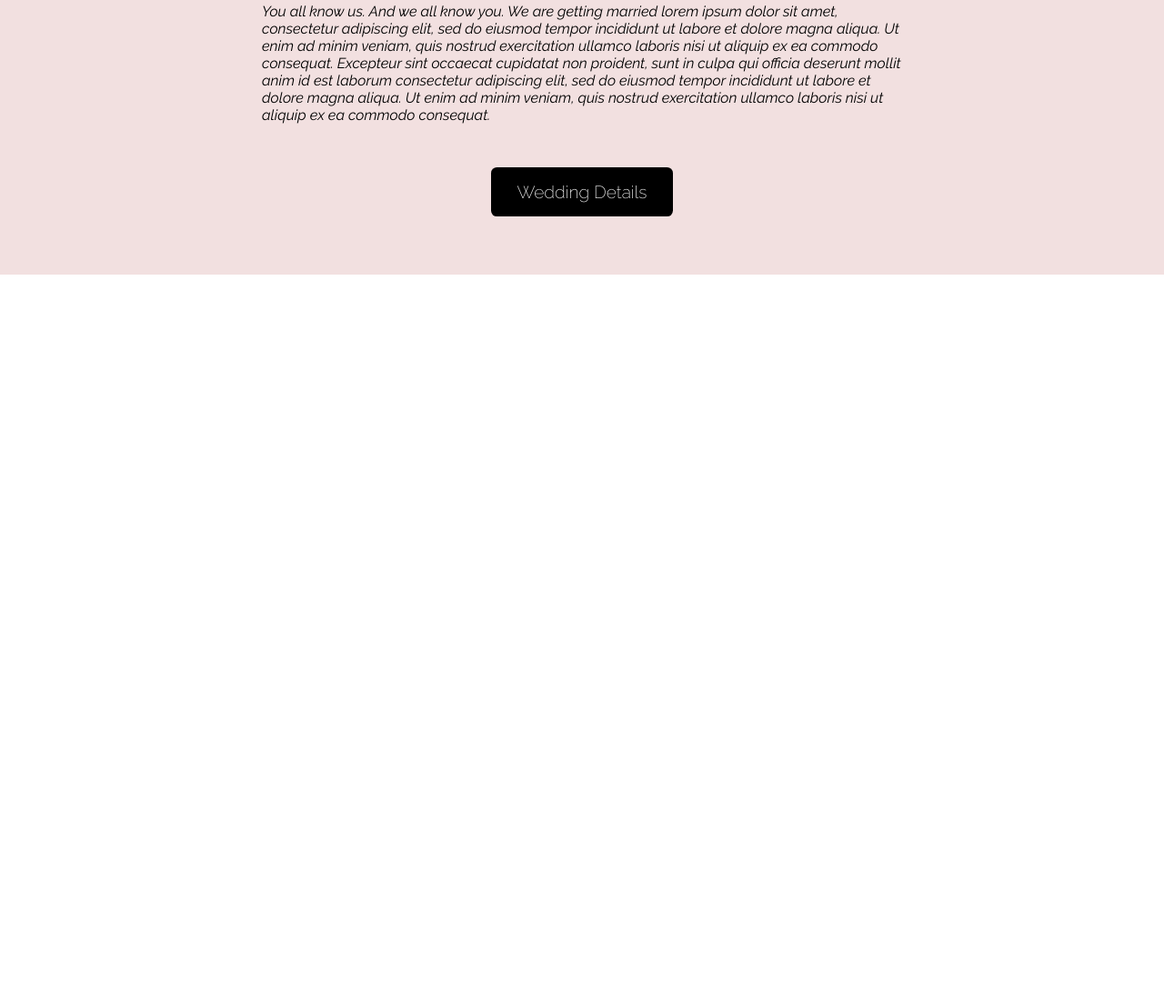
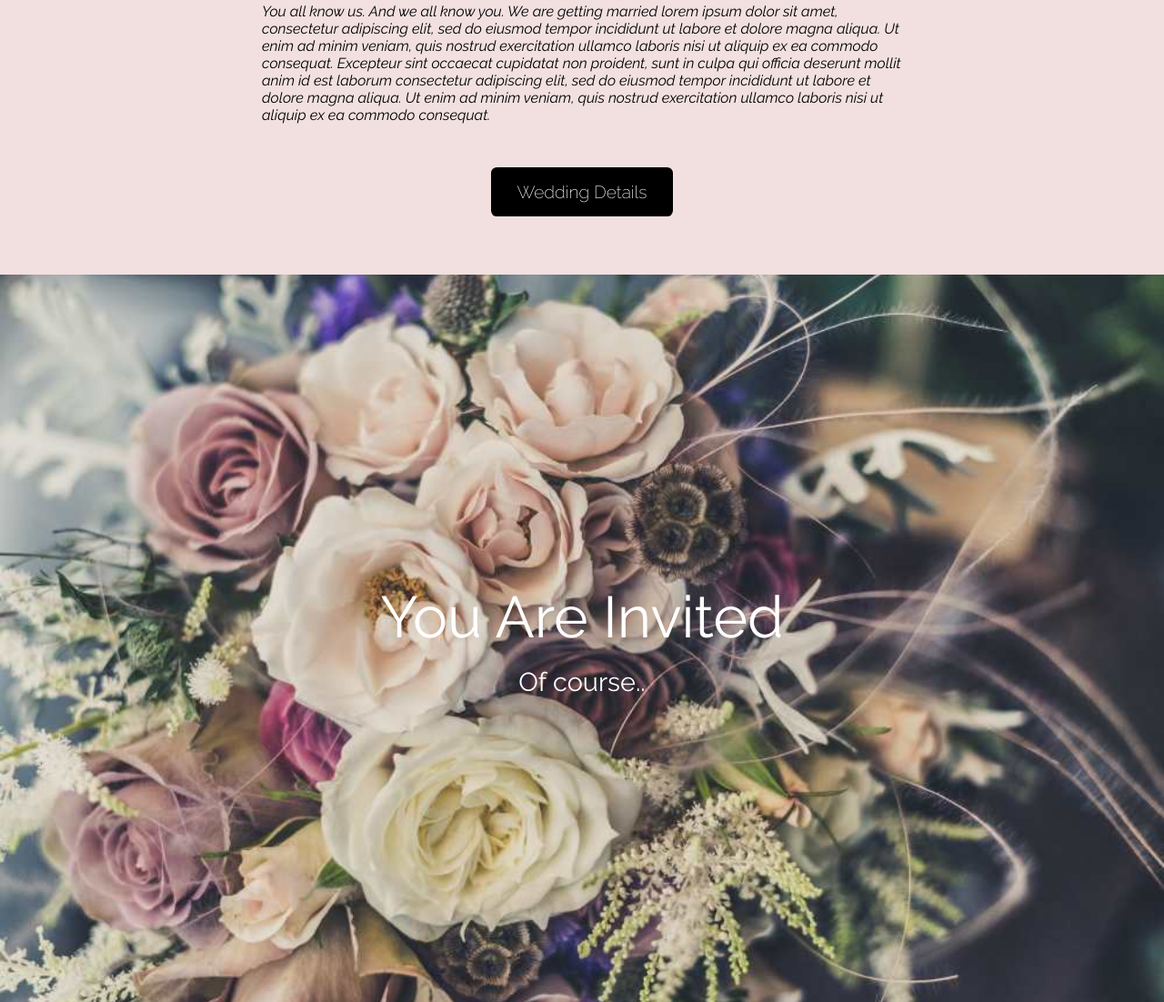
Before and after one commit to abuemkezeChu/wedding-invitation, a plain HTML site: page index.html in a window 1280 px wide. Shown: the part 1398-2500 px from the top of the page at 91% size. Before the commit the page ends 1700 px from the top, so only its background shows below. Drawn offline with Linux system fonts and the light colour scheme.

Commit message:
feat: invitation section

```diff
--- a/assets/styles/index.css
+++ b/assets/styles/index.css
@@ -57,7 +57,8 @@ body {
   filter: grayscale(40%);
 }
 
-.text-container {
+.text-container,
+.text-container-2 {
   display: flex;
   flex-direction: column;
   gap: 0.4rem;
@@ -66,12 +67,14 @@ body {
   text-align: center;
 }
 
-.header-text-1 {
+.header-text-1,
+.invite-text-1 {
   font-size: 4rem;
   font-weight: 400;
 }
 
-.header-text-2 {
+.header-text-2,
+.invite-text-2 {
   font-size: 1.8rem;
   font-weight: 400;
 }
@@ -114,12 +117,12 @@ body {
 
 .about-title {
   font-size: 2.4rem;
-  color:#757575;
+  color: #757575;
   font-weight: 700;
 }
 
 .btn-1 {
-  font-family: Raleway,sans-serif;
+  font-family: Raleway, sans-serif;
   font-size: 1.2rem;
   font-weight: 100;
   padding: 1rem 1.8rem;
@@ -128,3 +131,15 @@ body {
   background-color: #000;
   color: #fff;
 }
+
+.invite {
+  background: url("../images/flowers.jpg");
+  background-size: cover;
+  background-position: center;
+  color: #fff;
+  width: 100%;
+  height: 100vh;
+  display: flex;
+  align-items: center;
+  justify-content: center;
+}
--- a/index.html
+++ b/index.html
@@ -34,10 +34,20 @@
       <h1 class="about-title">Jane &amp; John</h1>
       <img src="assets/images/wedding_couple2.jpg" alt="">
       <p>
-        You all know us. And we all know you. We are getting married lorem ipsum dolor sit amet, consectetur adipiscing elit, sed do eiusmod tempor incididunt ut labore et dolore magna aliqua. Ut enim ad minim veniam, quis nostrud exercitation ullamco laboris nisi ut aliquip ex ea commodo consequat. Excepteur sint occaecat cupidatat non proident, sunt in culpa qui officia deserunt mollit anim id est laborum consectetur adipiscing elit, sed do eiusmod tempor incididunt ut labore et dolore magna aliqua. Ut enim ad minim veniam, quis nostrud exercitation ullamco laboris nisi ut aliquip ex ea commodo consequat.</p>
+        You all know us. And we all know you. We are getting married lorem ipsum dolor sit amet, consectetur adipiscing elit, sed do eiusmod tempor incididunt ut labore et dolore magna aliqua. Ut enim ad minim veniam, quis nostrud exercitation ullamco laboris nisi ut aliquip ex ea commodo consequat. Excepteur sint occaecat cupidatat non proident, sunt in culpa qui officia deserunt mollit anim id est laborum consectetur adipiscing elit, sed do eiusmod tempor incididunt ut labore et dolore magna aliqua. Ut enim ad minim veniam, quis nostrud exercitation ullamco laboris nisi ut aliquip ex ea commodo consequat.
+      </p>
         <button class="btn-1">Wedding Details</button>
     </div>
   </section>
 
+  <!-- INVITATION -->
+
+  <section class="invite">
+      <div class="text-container-2">
+        <h1 class="invite-text-1">You Are Invited</h1>
+        <h2 class="invite-text-2">Of course..</h2>
+  </header>
+  </section>
+
 </body>
 </html>
```
